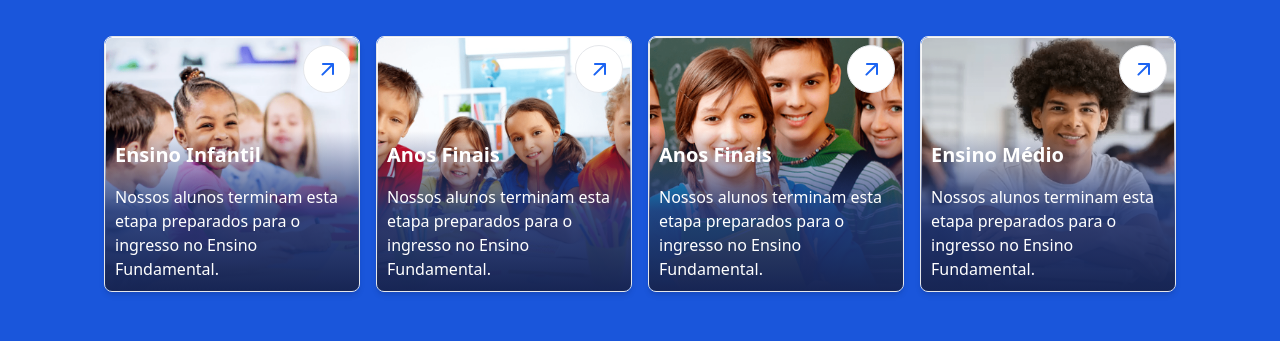
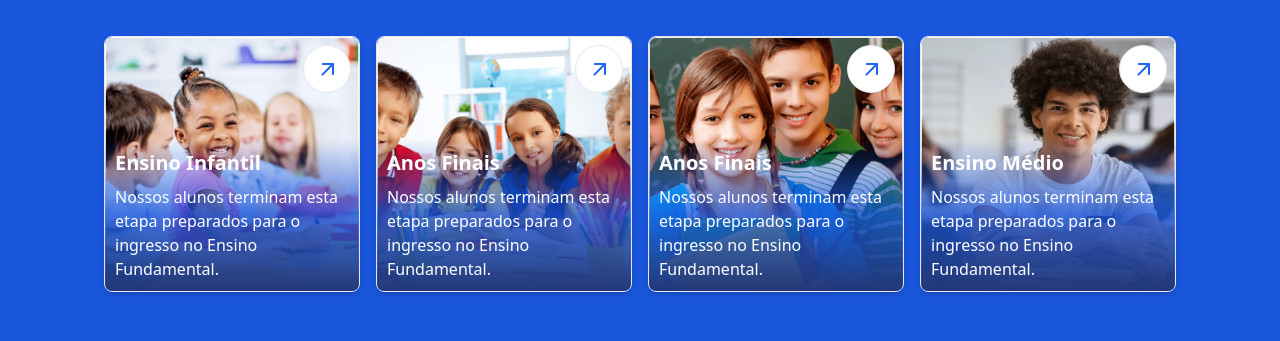
Before and after one commit to Colegio-Sao-Francisco-de-Assis-CSFA/novo-colsaofrancisco, a Next.js app in the folder csfa/: page / in a window 1280 px wide. Shown: the part 864-1205 px from the top of the page. Built offline with nearby package versions, Linux system fonts and the light colour scheme.

Commit message:
feat: alterando bg-color cards courses

```diff
--- a/csfa/app/components/Courses/Courses.tsx
+++ b/csfa/app/components/Courses/Courses.tsx
@@ -53,7 +53,7 @@ const courses = [
                         <Icon className="rotate-90 text-2xl text-blue-600" icon="material-symbols:arrow-insert-rounded" />
                     </div>
 
-                    <div className="absolute left-0 bottom-0 w-full flex-co gap-2 p-2.5 space-y-2 text-white bg-gradient-to-t from-blue-950 via-blue-900/90 to-blue-800/rounded-b-lg
+                    <div className="absolute left-0 bottom-0 w-full flex-co gap-2 p-2.5 text-white bg-gradient-to-t from-blue-900 via-blue-700/80 to-blue-800/rounded-b-lg
                                     md:w-[50%]
                                     md:h-full
                                     md:flex-col
```
